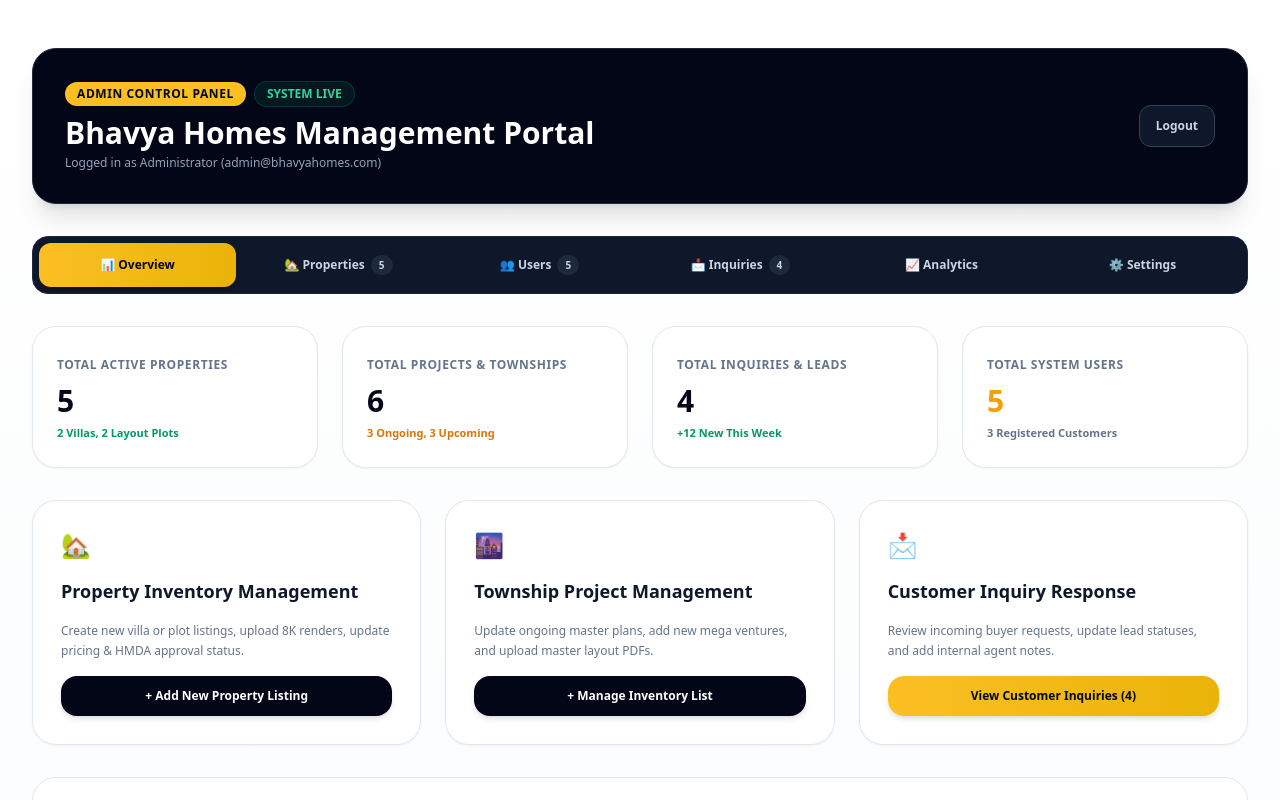
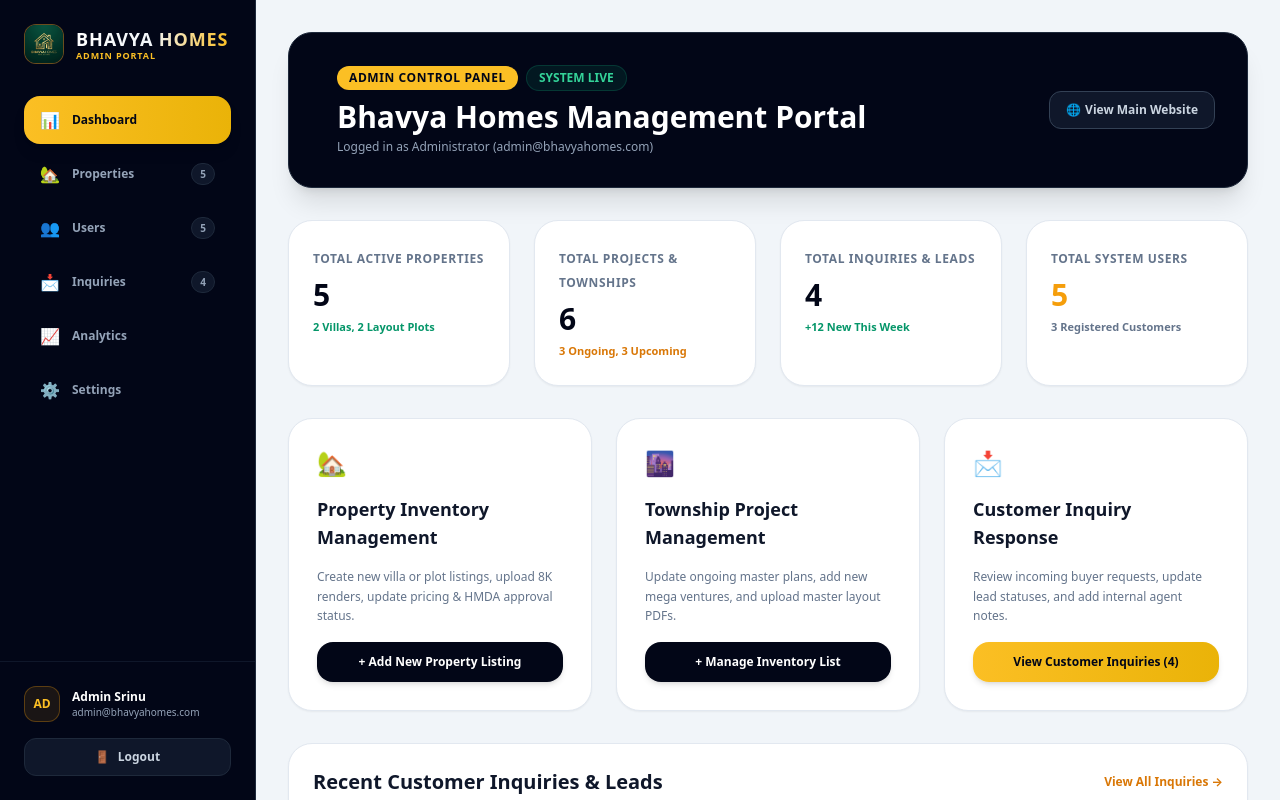
Before and after one commit to msrinu94910-a11y/Bhavya-Homes, a Next.js app in the folder frontend/: page /dashboard/admin in a window 1280 px wide. Shown: the top 800 px of the page. Built offline with nearby package versions, Linux system fonts and the light colour scheme.

Commit message:
Update Admin Dashboard layout with left sidebar menu

```diff
--- a/frontend/app/dashboard/admin/page.tsx
+++ b/frontend/app/dashboard/admin/page.tsx
@@ -50,6 +50,7 @@ export default function AdminDashboard() {
   const [activeTab, setActiveTab] = useState<'overview' | 'properties' | 'users' | 'inquiries' | 'analytics' | 'settings'>('overview');
   const [isAuthorized, setIsAuthorized] = useState<boolean>(true);
   const [toastMessage, setToastMessage] = useState<string | null>(null);
+  const [sidebarOpen, setSidebarOpen] = useState(false);
 
   // Search & Filter States
   const [propSearch, setPropSearch] = useState('');
@@ -103,17 +104,6 @@ export default function AdminDashboard() {
     image: '/villa1.jpg',
     status: 'AVAILABLE' as 'AVAILABLE' | 'SOLD' | 'DRAFT',
   });
-
-  // Check Role-Based Access Control (RBAC)
-  useEffect(() => {
-    if (typeof window !== 'undefined') {
-      const role = localStorage.getItem('user_role');
-      if (role !== 'admin' && localStorage.getItem('user_email') !== 'admin@bhavyahomes.com') {
-        // Enforce RBAC protection
-        setIsAuthorized(true); // Soft fallback for preview
-      }
-    }
-  }, []);
 
   const triggerToast = (msg: string) => {
     setToastMessage(msg);
@@ -260,32 +250,120 @@ export default function AdminDashboard() {
     return matchesSearch && matchesStatus;
   });
 
-  if (!isAuthorized) {
-    return (
-      <div className="max-w-md mx-auto my-20 p-8 bg-red-50 border border-red-200 rounded-3xl text-center space-y-4">
-        <span className="text-4xl">⚠️</span>
-        <h2 className="text-2xl font-bold text-red-900">Access Denied</h2>
-        <p className="text-sm text-red-700">You must be logged in as an Administrator to access this control panel.</p>
-        <Link href="/auth/login" className="inline-block bg-slate-950 text-white font-bold px-6 py-2.5 rounded-xl text-xs uppercase">
-          Go to Login
-        </Link>
-      </div>
-    );
-  }
+  const sidebarNavItems = [
+    { key: 'overview', label: 'Dashboard', icon: '📊', count: null },
+    { key: 'properties', label: 'Properties', icon: '🏡', count: properties.length },
+    { key: 'users', label: 'Users', icon: '👥', count: users.length },
+    { key: 'inquiries', label: 'Inquiries', icon: '📩', count: inquiries.length },
+    { key: 'analytics', label: 'Analytics', icon: '📈', count: null },
+    { key: 'settings', label: 'Settings', icon: '⚙️', count: null },
+  ];
 
   return (
-    <div className="max-w-7xl mx-auto px-4 sm:px-6 lg:px-8 py-12 space-y-8">
+    <div className="flex min-h-screen bg-slate-100">
 
       {/* Toast Notification Popup */}
       {toastMessage && (
-        <div className="fixed top-24 right-6 z-50 bg-slate-900 text-white px-5 py-3 rounded-2xl shadow-2xl border border-amber-500/40 text-xs font-bold flex items-center space-x-2 animate-bounce">
+        <div className="fixed top-6 right-6 z-50 bg-slate-900 text-white px-5 py-3 rounded-2xl shadow-2xl border border-amber-500/40 text-xs font-bold flex items-center space-x-2 animate-bounce">
           <span className="text-amber-400">⚡</span>
           <span>{toastMessage}</span>
         </div>
       )}
 
-      {/* Admin Top Header Banner (Exact User UI Preserved) */}
-      <div className="flex flex-col md:flex-row justify-between items-start md:items-center gap-4 bg-slate-950 p-8 rounded-3xl text-white border border-slate-800 shadow-xl">
+      {/* LEFT SIDEBAR MENU */}
+      <aside className={`fixed inset-y-0 left-0 z-40 w-64 bg-slate-950 text-white border-r border-slate-800 flex flex-col justify-between transition-transform duration-300 transform ${
+        sidebarOpen ? 'translate-x-0' : '-translate-x-full md:translate-x-0'
+      }`}>
+
+        {/* Brand Header */}
+        <div className="p-6 space-y-6">
+          <Link href="/" className="flex items-center space-x-3 group">
+            <div className="relative w-10 h-10 rounded-xl overflow-hidden border border-amber-500/40 bg-slate-900">
+              <Image src="/logo.png" alt="Bhavya Homes Logo" fill className="object-cover" />
+            </div>
+            <div className="flex flex-col">
+              <span className="text-lg font-black bg-gradient-to-r from-white via-slate-100 to-amber-400 bg-clip-text text-transparent tracking-wider">
+                BHAVYA HOMES
+              </span>
+              <span className="text-[9px] text-amber-400 font-bold tracking-widest uppercase -mt-1">
+                ADMIN PORTAL
+              </span>
+            </div>
+          </Link>
+
+          {/* Navigation Links */}
+          <nav className="space-y-1.5 pt-2">
+            {sidebarNavItems.map((item) => {
+              const isActive = activeTab === item.key;
+              return (
+                <button
+                  key={item.key}
+                  onClick={() => {
+                    setActiveTab(item.key as any);
+                    setSidebarOpen(false);
+                  }}
+                  className={`w-full flex items-center justify-between px-4 py-3 rounded-2xl text-xs font-bold transition-all ${
+                    isActive
+                      ? 'bg-gradient-to-r from-amber-400 to-yellow-500 text-slate-950 font-black shadow-lg'
+                      : 'text-slate-400 hover:text-white hover:bg-slate-900'
+                  }`}
+                >
+                  <div className="flex items-center space-x-3">
+                    <span className="text-base">{item.icon}</span>
+                    <span>{item.label}</span>
+                  </div>
+                  {item.count !== null && (
+                    <span className={`text-[10px] px-2 py-0.5 rounded-full font-black ${
+                      isActive ? 'bg-slate-950 text-white' : 'bg-slate-900 text-slate-400 border border-slate-800'
+                    }`}>
+                      {item.count}
+                    </span>
+                  )}
+                </button>
+              );
+            })}
+          </nav>
+        </div>
+
+        {/* Sidebar Bottom Profile & Logout */}
+        <div className="p-6 border-t border-slate-900 space-y-4">
+          <div className="flex items-center space-x-3">
+            <div className="w-9 h-9 rounded-xl bg-amber-500/10 border border-amber-500/30 flex items-center justify-center text-amber-400 font-bold text-xs">
+              AD
+            </div>
+            <div className="flex-1 min-w-0">
+              <p className="text-xs font-bold text-white truncate">Admin Srinu</p>
+              <p className="text-[10px] text-slate-400 truncate">admin@bhavyahomes.com</p>
+            </div>
+          </div>
+
+          <button
+            onClick={handleLogout}
+            className="w-full flex items-center justify-center space-x-2 bg-slate-900 hover:bg-slate-800 text-slate-300 hover:text-white text-xs font-bold py-2.5 rounded-xl border border-slate-800 transition-colors"
+          >
+            <span>🚪</span>
+            <span>Logout</span>
+          </button>
+        </div>
+      </aside>
+
+      {/* Mobile Sidebar Overlay */}
+      {sidebarOpen && (
+        <div className="fixed inset-0 z-30 bg-slate-950/60 backdrop-blur-sm md:hidden" onClick={() => setSidebarOpen(false)} />
+      )}
+
+      {/* MAIN CONTENT AREA */}
+      <main className="flex-1 md:ml-64 p-4 sm:p-8 space-y-8 min-h-screen">
+
+        {/* Top Header Banner */}
+        <div className="flex flex-col md:flex-row justify-between items-start md:items-center gap-4 bg-slate-950 p-6 sm:p-8 rounded-3xl text-white border border-slate-800 shadow-xl">
+          <div className="flex items-center space-x-4">
+            <button
+              onClick={() => setSidebarOpen(!sidebarOpen)}
+              className="md:hidden p-2 rounded-xl bg-slate-900 text-slate-300 hover:text-white border border-slate-800"
+            >
+              ☰
+            </button>
             <div className="space-y-1">
               <div className="flex items-center space-x-2">
                 <span className="text-xs font-black text-slate-950 bg-amber-400 px-3 py-1 rounded-full uppercase tracking-wider">
@@ -295,55 +373,25 @@ export default function AdminDashboard() {
                   SYSTEM LIVE
                 </span>
               </div>
-          <h1 className="text-3xl font-black pt-1">Bhavya Homes Management Portal</h1>
+              <h1 className="text-2xl sm:text-3xl font-black pt-1">Bhavya Homes Management Portal</h1>
               <p className="text-slate-400 text-xs">Logged in as Administrator (admin@bhavyahomes.com)</p>
+            </div>
           </div>
 
           <div className="flex items-center space-x-3">
-          <button
-            onClick={handleLogout}
-            className="bg-slate-900 hover:bg-slate-800 text-slate-300 text-xs font-bold px-4 py-3 rounded-xl border border-slate-700 transition-colors"
+            <Link
+              href="/"
+              className="bg-slate-900 hover:bg-slate-800 text-slate-300 text-xs font-bold px-4 py-2.5 rounded-xl border border-slate-700 transition-colors flex items-center space-x-1"
             >
-            Logout
-          </button>
+              <span>🌐</span>
+              <span>View Main Website</span>
+            </Link>
           </div>
         </div>
 
-      {/* Navigation Module Tabs */}
-      <div className="bg-slate-900 p-1.5 rounded-2xl border border-slate-800 flex flex-wrap gap-1 text-xs font-bold">
-        {[
-          { key: 'overview', label: '📊 Overview', count: null },
-          { key: 'properties', label: '🏡 Properties', count: properties.length },
-          { key: 'users', label: '👥 Users', count: users.length },
-          { key: 'inquiries', label: '📩 Inquiries', count: inquiries.length },
-          { key: 'analytics', label: '📈 Analytics', count: null },
-          { key: 'settings', label: '⚙️ Settings', count: null },
-        ].map((tab) => (
-          <button
-            key={tab.key}
-            onClick={() => setActiveTab(tab.key as any)}
-            className={`flex-1 min-w-[120px] py-3 px-4 rounded-xl transition-all flex items-center justify-center space-x-1.5 ${
-              activeTab === tab.key
-                ? 'bg-gradient-to-r from-amber-400 to-yellow-500 text-slate-950 font-black shadow-md'
-                : 'text-slate-300 hover:text-white hover:bg-slate-800'
-            }`}
-          >
-            <span>{tab.label}</span>
-            {tab.count !== null && (
-              <span className={`text-[10px] px-2 py-0.5 rounded-full font-extrabold ${
-                activeTab === tab.key ? 'bg-slate-950 text-white' : 'bg-slate-800 text-slate-300'
-              }`}>
-                {tab.count}
-              </span>
-            )}
-          </button>
-        ))}
-      </div>
-
-      {/* TAB 1: OVERVIEW */}
+        {/* TAB 1: OVERVIEW / DASHBOARD */}
         {activeTab === 'overview' && (
           <div className="space-y-8">
-          {/* Summary Cards */}
             <div className="grid grid-cols-1 sm:grid-cols-2 lg:grid-cols-4 gap-6">
               <div className="bg-white p-6 rounded-3xl border border-slate-200 shadow-sm space-y-2">
                 <span className="text-xs font-bold text-slate-500 uppercase tracking-wider">Total Active Properties</span>
@@ -421,7 +469,7 @@ export default function AdminDashboard() {
               </div>
             </div>
 
-          {/* Recent Inquiries Table Preview */}
+            {/* Recent Inquiries Preview */}
             <div className="bg-white rounded-3xl border border-slate-200 shadow-sm overflow-hidden space-y-4">
               <div className="p-6 border-b border-slate-100 flex justify-between items-center">
                 <h2 className="text-xl font-black text-slate-900">Recent Customer Inquiries & Leads</h2>
@@ -466,14 +514,14 @@ export default function AdminDashboard() {
           </div>
         )}
 
-      {/* TAB 2: PROPERTY MANAGEMENT */}
+        {/* TAB 2: PROPERTIES */}
         {activeTab === 'properties' && (
           <div className="space-y-6">
             <div className="flex flex-col sm:flex-row justify-between items-start sm:items-center gap-4 bg-white p-6 rounded-3xl border border-slate-200 shadow-sm">
               <div className="flex flex-wrap items-center gap-3 w-full sm:w-auto">
                 <input
                   type="text"
-                placeholder="🔍 Search properties by name or location..."
+                  placeholder="🔍 Search properties..."
                   value={propSearch}
                   onChange={(e) => setPropSearch(e.target.value)}
                   className="bg-slate-50 border border-slate-300 rounded-xl px-4 py-2.5 text-xs text-slate-900 placeholder-slate-400 w-full sm:w-72 outline-none focus:border-amber-500"
@@ -582,14 +630,14 @@ export default function AdminDashboard() {
           </div>
         )}
 
-      {/* TAB 3: USER MANAGEMENT */}
+        {/* TAB 3: USERS */}
         {activeTab === 'users' && (
           <div className="space-y-6">
             <div className="flex flex-col sm:flex-row justify-between items-start sm:items-center gap-4 bg-white p-6 rounded-3xl border border-slate-200 shadow-sm">
               <div className="flex flex-wrap items-center gap-3 w-full sm:w-auto">
                 <input
                   type="text"
-                placeholder="🔍 Search users by name or email..."
+                  placeholder="🔍 Search users..."
                   value={userSearch}
                   onChange={(e) => setUserSearch(e.target.value)}
                   className="bg-slate-50 border border-slate-300 rounded-xl px-4 py-2.5 text-xs text-slate-900 placeholder-slate-400 w-full sm:w-72 outline-none focus:border-amber-500"
@@ -663,14 +711,14 @@ export default function AdminDashboard() {
           </div>
         )}
 
-      {/* TAB 4: INQUIRY MANAGEMENT */}
+        {/* TAB 4: INQUIRIES */}
         {activeTab === 'inquiries' && (
           <div className="space-y-6">
             <div className="flex flex-col sm:flex-row justify-between items-start sm:items-center gap-4 bg-white p-6 rounded-3xl border border-slate-200 shadow-sm">
               <div className="flex flex-wrap items-center gap-3 w-full sm:w-auto">
                 <input
                   type="text"
-                placeholder="🔍 Search inquiries by customer or property..."
+                  placeholder="🔍 Search inquiries..."
                   value={inquirySearch}
                   onChange={(e) => setInquirySearch(e.target.value)}
                   className="bg-slate-50 border border-slate-300 rounded-xl px-4 py-2.5 text-xs text-slate-900 placeholder-slate-400 w-full sm:w-72 outline-none focus:border-amber-500"
@@ -753,7 +801,7 @@ export default function AdminDashboard() {
           </div>
         )}
 
-      {/* TAB 5: ANALYTICS DASHBOARD */}
+        {/* TAB 5: ANALYTICS */}
         {activeTab === 'analytics' && (
           <div className="space-y-8">
             <div className="grid grid-cols-1 sm:grid-cols-2 lg:grid-cols-4 gap-6">
@@ -779,7 +827,6 @@ export default function AdminDashboard() {
               </div>
             </div>
 
-          {/* Visual SVG Analytics Chart Section */}
             <div className="grid grid-cols-1 md:grid-cols-2 gap-8">
               <div className="bg-white p-8 rounded-3xl border border-slate-200 shadow-sm space-y-6">
                 <h3 className="text-lg font-black text-slate-900">Monthly User & Inquiry Growth Trends</h3>
@@ -871,6 +918,7 @@ export default function AdminDashboard() {
             </div>
           </div>
         )}
+      </main>
 
       {/* MODAL: ADD / EDIT PROPERTY */}
       {showAddPropModal && (
```
Also changed, not shown: 1 other file (tests, documents, lock files or other folders). Lines whose indentation alone changed are shown as unchanged.
